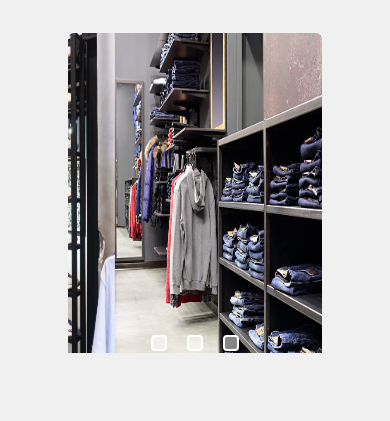
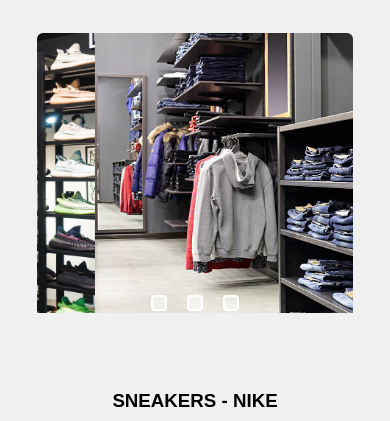
Before and after one commit to JDVARELA03/VM_SNEAKER_STORE, a plain HTML site: page index.html in a window 390 px wide. Shown: the part 851-1272 px from the top of the page. Drawn offline with Linux system fonts and the light colour scheme.

Commit message:
Last_Update

```diff
--- a/index.css
+++ b/index.css
@@ -267,18 +267,18 @@ main{
   /*Final imagen fijada*/
   /*Carrousel*/
   #image_width{
-    width: 750px;
-    height: 320px;
+    width: 700px;
+    height: 330px;
   }
   img{
     max-width: 1200px;
-    width: 750px;
+    width: 700px;
   }
  .container_all{
     margin: auto;
     position: relative;
     max-width: 1200px;
-    width: 65%;
+    width: 62%;
     border-radius: 6px;
     overflow: hidden;
 }
@@ -337,6 +337,7 @@ main{
 .pagination_item img{
     display: inline-block;
     max-width: none;
+    width: 100%;
     height: 100%;
     transform: scale(1);
     opacity: 0;
@@ -611,7 +612,18 @@ align-items: center;
     #image_width{
         width: auto;
     }
-
+    #image_width{
+        width: 450px;
+        height: 280px;
+      }
+     .container_all{
+        margin: auto;
+        position: relative;
+        max-width: 1200px;
+        width: 81%;
+        border-radius: 6px;
+        overflow: hidden;
+    }
     .container_menu{
     padding: 10px;
 
```
